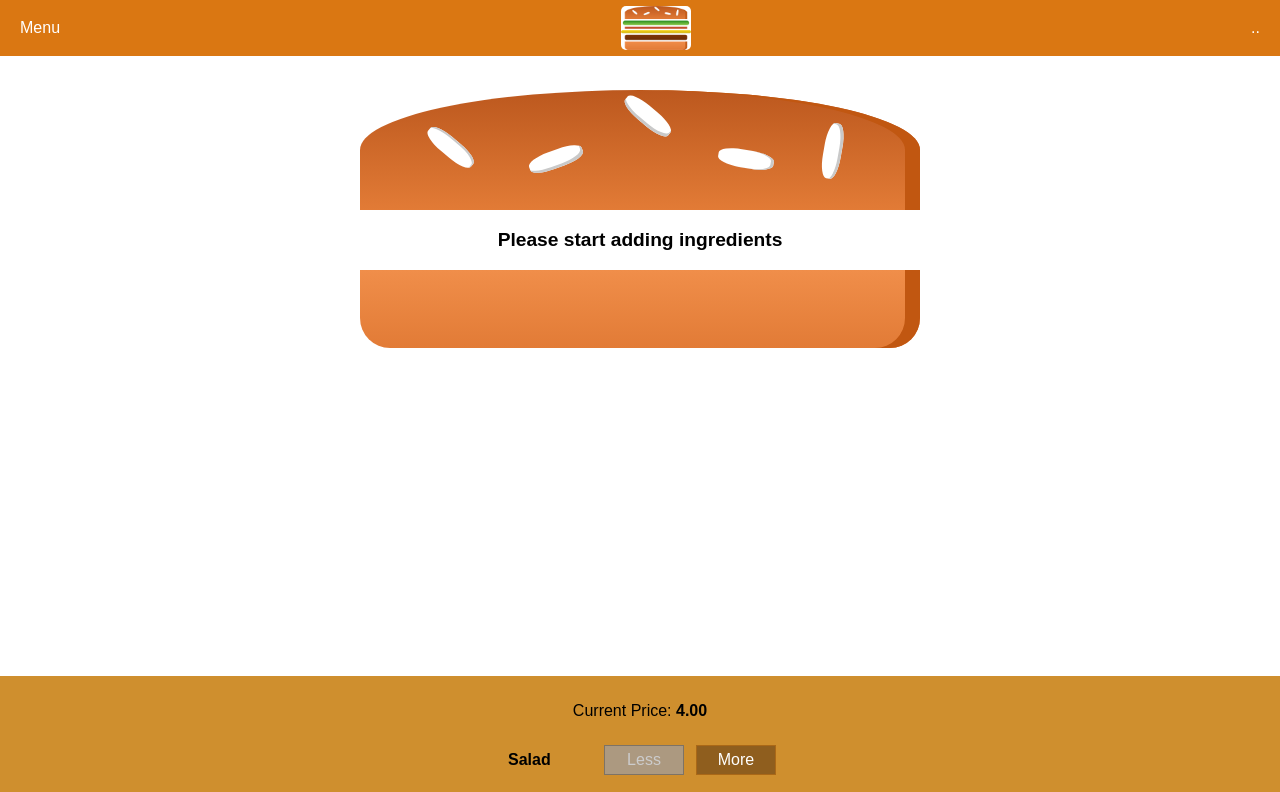
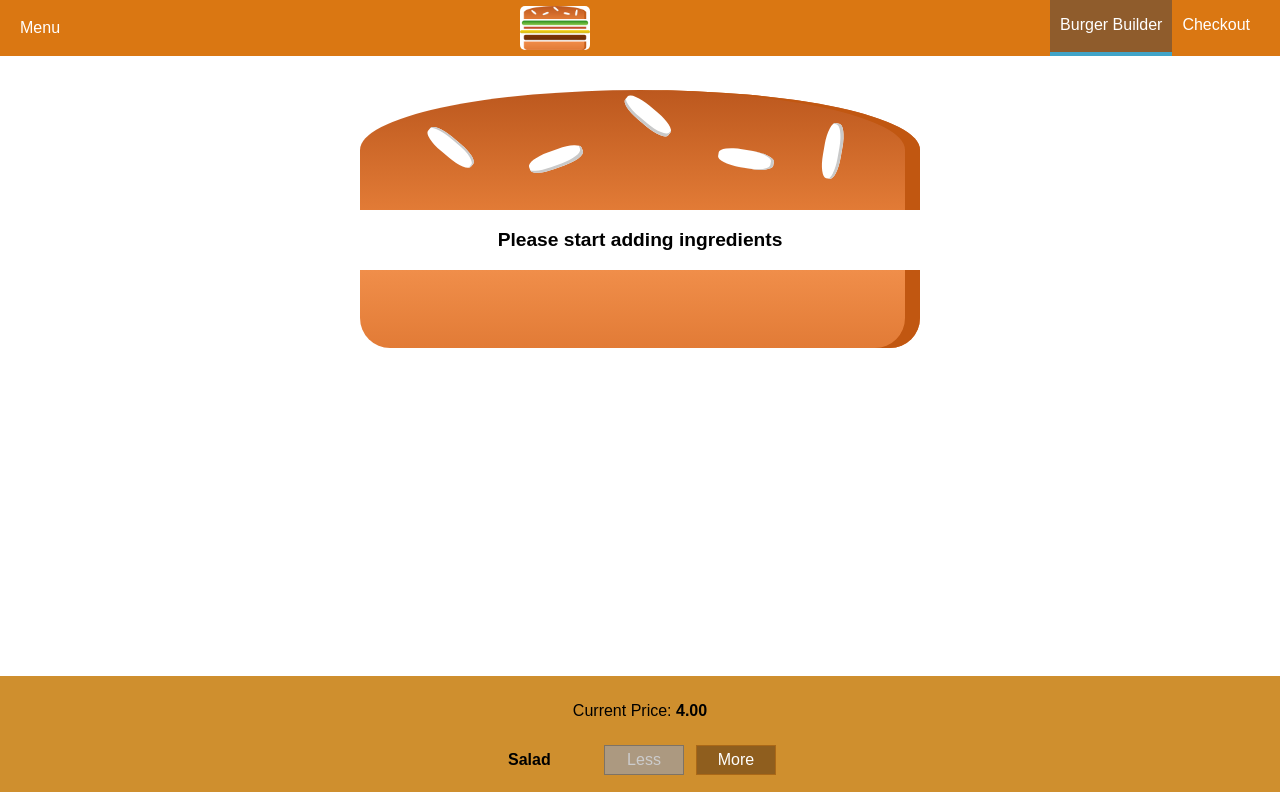
Before and after one commit to sujithsavithryma/burger-builder-react-class-based, a React (Create React App) app: page / in a window 1280 px wide. Shown: the top 792 px of the page. Built offline with nearby package versions, Linux system fonts and the light colour scheme; a web font is replaced by a local one.

Commit message:
Nav item added

```diff
--- a/src/components/Layout/Layout.js
+++ b/src/components/Layout/Layout.js
@@ -2,11 +2,14 @@
 import Auxillary from '../../hoc/Auxillary/Auxillary';
 import Toolbar from '../Toolbar/Toolbar';
 import classes from './Layout.module.css';
+import Nav from '../Nav/Nav';
 
 const layout = (props) => {
     return (
         <Auxillary>
-            <Toolbar />
+            <Toolbar>
+                <Nav></Nav>
+            </Toolbar>
             <main className={classes.Layout}> {props.children} </main>
         </Auxillary>
     );
--- /dev/null
+++ b/src/components/Nav/Nav.js
@@ -0,0 +1,14 @@
+import React from 'react';
+import classes from './Nav.module.css';
+import NavItem from './NavItem/NavItem';
+
+const navigation = (props) => {
+    return (
+        <ul className={classes.Nav}>
+            <NavItem  link="/" active> Burger Builder </NavItem>
+            <NavItem link="/" > Checkout </NavItem>
+        </ul>
+    );
+}
+
+export default navigation;
--- /dev/null
+++ b/src/components/Nav/Nav.module.css
@@ -0,0 +1,9 @@
+.Nav {
+    margin: 0;
+    padding: 0;
+    list-style: none;
+    box-sizing: border-box;
+    display: flex;
+    align-items: center;
+    height: 100%;
+}
--- /dev/null
+++ b/src/components/Nav/NavItem/NavItem.js
@@ -0,0 +1,14 @@
+import React from 'react';
+import classes from './NavItem.module.css';
+
+const navItem = (props) => (
+    <li className={classes.NavItem}>
+        <a
+            href={props.link}
+            className={props.active ? classes.active : null}>
+            {props.children}
+        </a>
+    </li>
+);
+
+export default navItem;
--- /dev/null
+++ b/src/components/Nav/NavItem/NavItem.module.css
@@ -0,0 +1,25 @@
+.NavItem {
+    margin: 0;
+    box-sizing: border-box;
+    display: flex;
+    height: 100%;
+    align-items: center;
+}
+
+.NavItem a {
+    color: white;
+    text-decoration: none;
+    padding: 16px 10px;
+    border-bottom: 4px solid transparent;
+    box-sizing: border-box;
+    display: block;
+    height: 100%;
+}
+
+.NavItem a:hover,
+.NavItem a:active,
+.NavItem a.active {
+    background-color: #8F5C2C;
+    border-bottom-color: #40A4C8 ;
+    color: white;
+}
--- a/src/components/Toolbar/Toolbar.js
+++ b/src/components/Toolbar/Toolbar.js
@@ -2,12 +2,12 @@
 import Logo from '../Logo/Logo';
 import classes from './Toolbar.module.css';
 
-const toolbar = () => {
+const toolbar = (props) => {
     return (
         <header className={classes.Toolbar}>
             <div>Menu</div>
             <Logo />
-            <div>..</div>
+            {props.children}
         </header>
     );
 }
```
